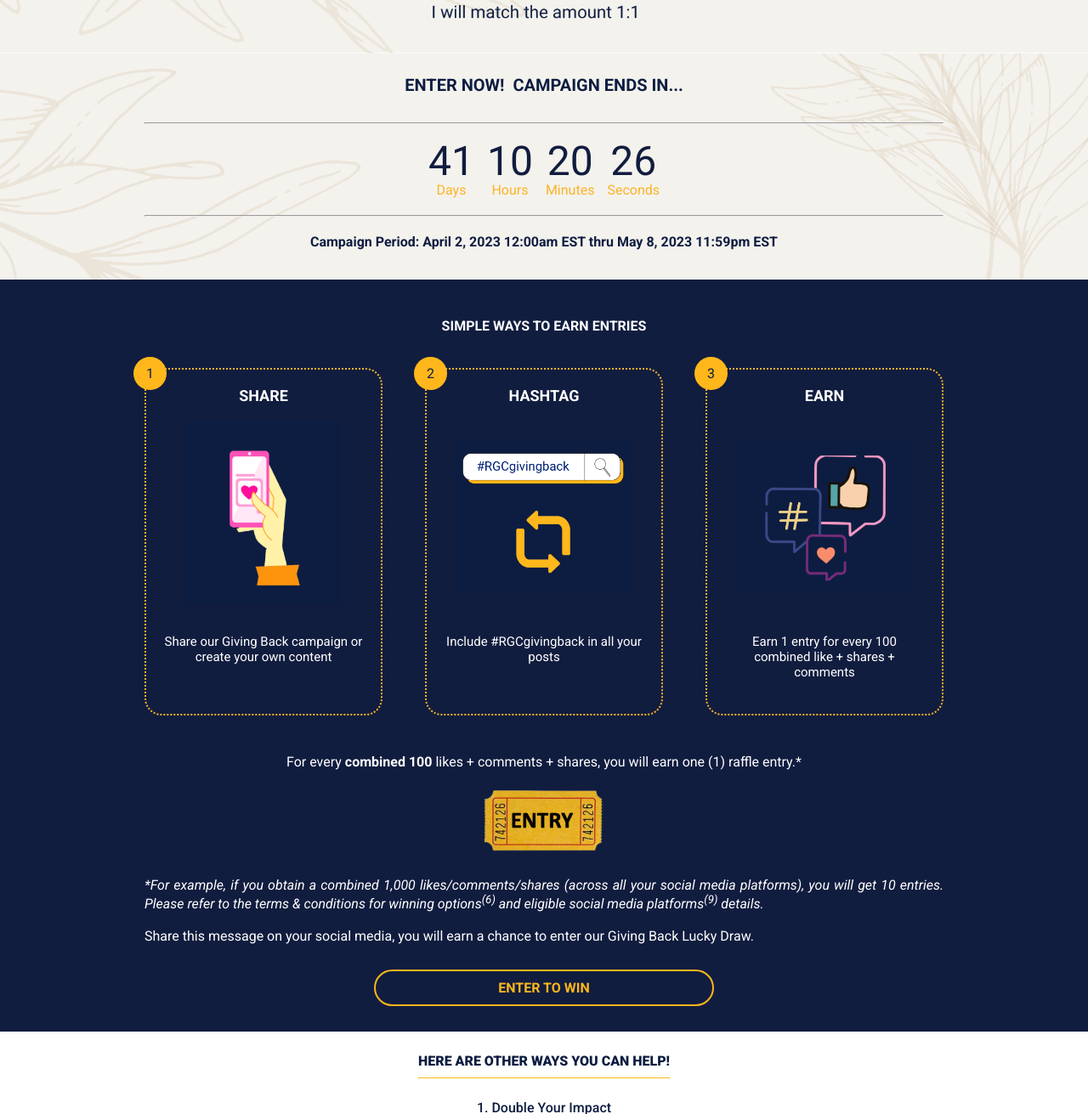
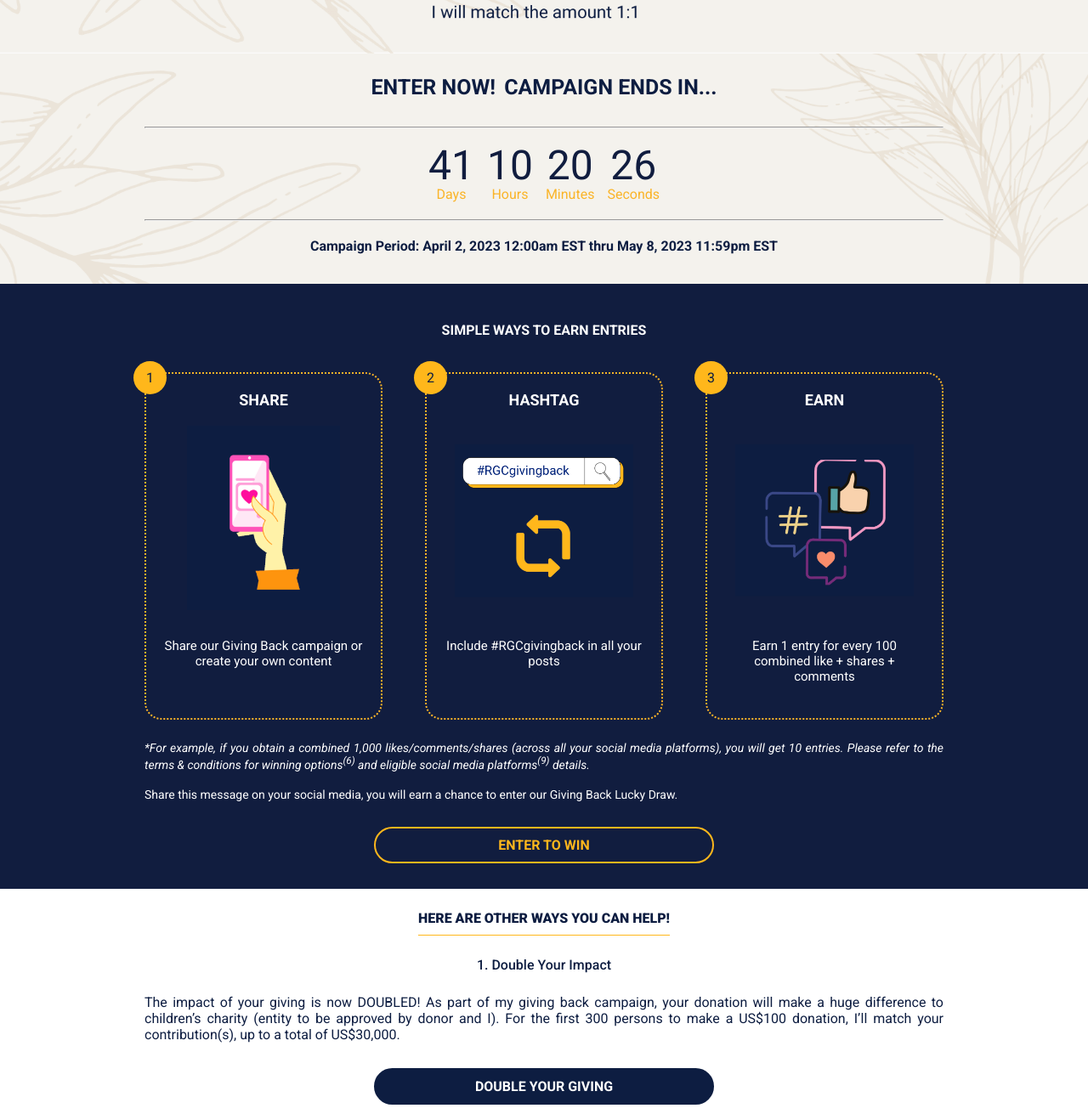
Before and after one commit to jeff-chee/jeff-chee.github.io, a plain HTML site: page index.html in a window 1280 px wide. Shown: the part 5419-6730 px from the top of the page at 85% size. Drawn offline with nearby package versions, Linux system fonts and the light colour scheme.

Commit message:
r4 remove ticket and adjust font

```diff
--- a/css/style.css
+++ b/css/style.css
@@ -285,7 +285,7 @@ body {
     display: -ms-flexbox;
     display: flex;
     color: #0D1D41;
-    font-size: 20px;
+    font-size: clamp(20px, 3vw, 25px);
     margin-top: 0;
 }
 
--- a/index.html
+++ b/index.html
@@ -206,10 +206,9 @@
         <!-- <div class="equal-sign">=</div> -->
         <div class="section-ticket">
             <div class="basic-holder">
-                <div class="ticket-box">
+                <!-- <div class="ticket-box">
 
                     <div class="ticket-content text-center">
-                        <!-- From <strong>April 2, 2023 12:00am. EST to May 8, 2023 11:59pm. EST,</strong> earn one (1) raffle entry for every <strong>combined 100</strong> likes + comments + shares* -->
                         For every <strong>combined 100</strong> likes + comments + shares, you will earn one (1) raffle entry.*
                     </div>
 
@@ -219,13 +218,13 @@
 
 
 
-                </div>
+                </div> -->
 
-                <p class="content-text font-italic">*For example, if you obtain a combined 1,000 likes/comments/shares (across all your social media platforms), you will get 10 entries. Please refer to the terms & conditions for winning options<sup>(6)</sup> and eligible social media platforms<sup>(9)</sup> details.</p>
+                <p class="content-text font-italic font-14">*For example, if you obtain a combined 1,000 likes/comments/shares (across all your social media platforms), you will get 10 entries. Please refer to the terms & conditions for winning options<sup>(6)</sup> and eligible social media platforms<sup>(9)</sup> details.</p>
 
                 <br>
 
-                <p class="content-text">Share this message on your social media, you will earn a chance to enter our Giving Back Lucky Draw.</p>
+                <p class="content-text font-14">Share this message on your social media, you will earn a chance to enter our Giving Back Lucky Draw.</p>
 
                 <a class="btn-link" href="https://www.surveymonkey.com/r/RH9ZF9K" target="_blank">Enter to Win</a>
             </div>
```
